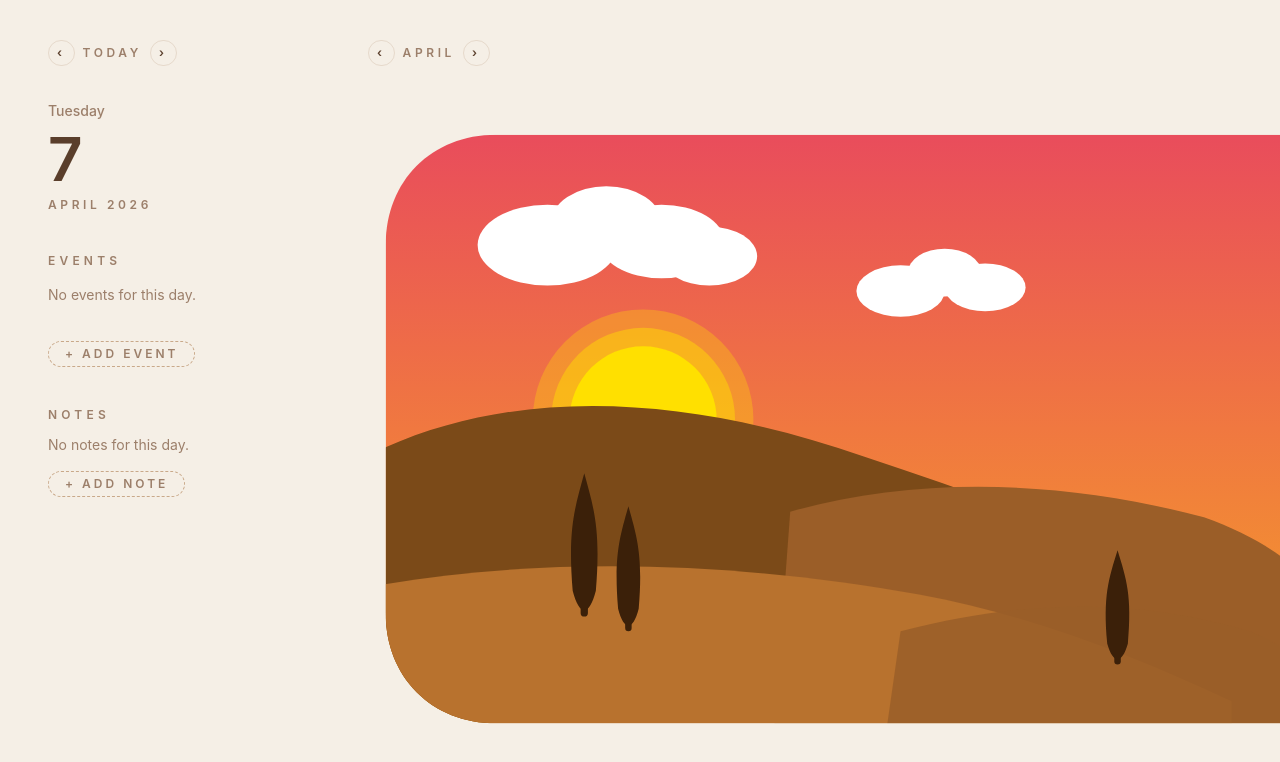
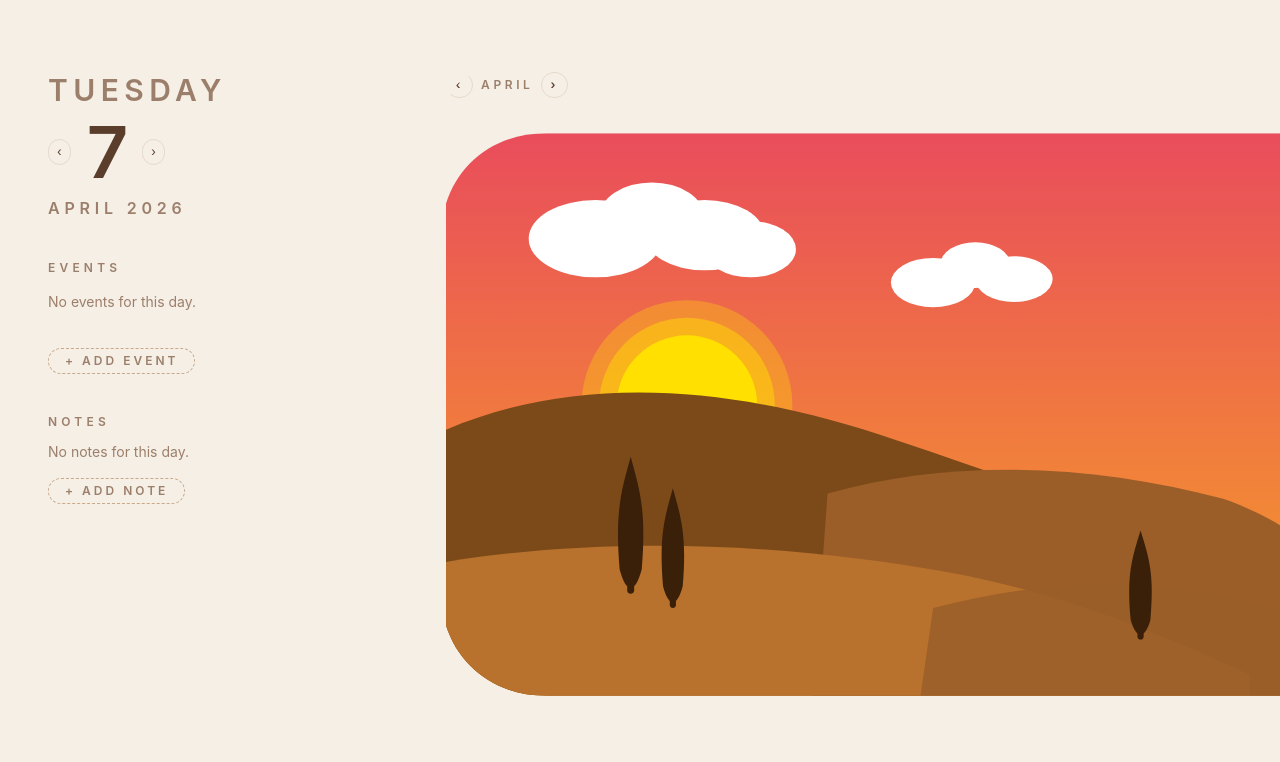
Before and after one commit to Subiksha1705/Kalender, a Next.js app in the folder kalender/: page / in a window 1280 px wide. Shown: the top 762 px of the page. Built offline with nearby package versions, Linux system fonts and the light colour scheme.

Commit message:
fix: dateblocker ui

```diff
--- a/kalender/components/calendar/CalendarPage.tsx
+++ b/kalender/components/calendar/CalendarPage.tsx
@@ -153,6 +153,28 @@ export default function CalendarPage() {
       return;
     }
     setSelectedDate(date);
+    setMonth(date.getMonth());
+    setYear(date.getFullYear());
+    setPanelState("open");
+  };
+
+  const handlePrevDay = () => {
+    if (!selectedDate) return;
+    const next = new Date(selectedDate);
+    next.setDate(next.getDate() - 1);
+    setSelectedDate(next);
+    setMonth(next.getMonth());
+    setYear(next.getFullYear());
+    setPanelState("open");
+  };
+
+  const handleNextDay = () => {
+    if (!selectedDate) return;
+    const next = new Date(selectedDate);
+    next.setDate(next.getDate() + 1);
+    setSelectedDate(next);
+    setMonth(next.getMonth());
+    setYear(next.getFullYear());
     setPanelState("open");
   };
 
@@ -213,6 +235,8 @@ export default function CalendarPage() {
         <div className={panelState === "closing" ? "event-panel-exit" : "event-panel-enter"}>
           <EventPanel
             selectedDate={selectedDate}
+            onPrevDay={handlePrevDay}
+            onNextDay={handleNextDay}
             events={eventsForSelected}
             notes={notesForSelected}
             onAdd={addEvent}
--- a/kalender/components/calendar/EventPanel.tsx
+++ b/kalender/components/calendar/EventPanel.tsx
@@ -7,6 +7,8 @@ import ConfirmDeleteModal from "@/components/ConfirmDeleteModal";
 
 type EventPanelProps = {
   selectedDate: Date | null;
+  onPrevDay?: () => void;
+  onNextDay?: () => void;
   events: CalendarEvent[];
   notes: Note[];
   onAdd: (date: Date, title: string, time: string, color?: string) => void;
@@ -42,11 +44,22 @@ const monthNames = [
   "November",
   "December",
 ];
+const weekdayNames = [
+  "Sunday",
+  "Monday",
+  "Tuesday",
+  "Wednesday",
+  "Thursday",
+  "Friday",
+  "Saturday",
+];
 
 const COLORS = ["#c87941", "#e8a838", "#4a9b6f", "#4a7fb5"];
 
 export default function EventPanel({
   selectedDate,
+  onPrevDay,
+  onNextDay,
   events,
   notes,
   onAdd,
@@ -171,8 +184,29 @@ export default function EventPanel({
     <>
       <aside className="flex h-full flex-col gap-6 rounded-[20px] bg-[#F5EFE6] p-8">
       <div>
-        <div className="text-[64px] font-bold leading-none text-[#1a1208]">
-          {selectedDate.getDate()}
+        <div className="text-[13px] font-semibold uppercase tracking-[0.2em] text-[#9a8a7a]">
+          {weekdayNames[selectedDate.getDay()]}
+        </div>
+        <div className="mt-2 flex items-center gap-4">
+          <button
+            type="button"
+            onClick={onPrevDay}
+            className="rounded-full border border-[#E6D9CB] px-2 py-1 text-xs text-[#5A3E2B] transition hover:border-[#C9A98A]"
+            aria-label="Previous day"
+          >
+            &#x2039;
+          </button>
+          <div className="text-[64px] font-bold leading-none text-[#1a1208]">
+            {selectedDate.getDate()}
+          </div>
+          <button
+            type="button"
+            onClick={onNextDay}
+            className="rounded-full border border-[#E6D9CB] px-2 py-1 text-xs text-[#5A3E2B] transition hover:border-[#C9A98A]"
+            aria-label="Next day"
+          >
+            &#x203A;
+          </button>
         </div>
         <div className="mt-1 text-[13px] uppercase tracking-[0.15em] text-[#9a8a7a]">
           {monthNames[selectedDate.getMonth()].toUpperCase()}
@@ -193,16 +227,23 @@ export default function EventPanel({
               <div className="flex-1">
                 {editingId === event.id ? (
                   <div className="flex flex-col gap-2">
+                    <span className="text-[11px] font-semibold uppercase tracking-[0.2em] text-[#9a8a7a]">
+                      Event name
+                    </span>
                     <input
                       value={editingTitle}
                       onChange={(e) => setEditingTitle(e.target.value)}
                       className="w-full border-0 border-b border-[#ccc] bg-transparent px-0 py-1 text-[14px] text-[#1a1208] focus:outline-none"
                     />
+                    <span className="text-[11px] font-semibold uppercase tracking-[0.2em] text-[#9a8a7a]">
+                      Event time
+                    </span>
                     <input
-                      type="time"
+                      type="text"
                       value={editingTime}
                       onChange={(e) => setEditingTime(e.target.value)}
                       className="w-full border-0 border-b border-[#ccc] bg-transparent px-0 py-1 text-[14px] text-[#1a1208] focus:outline-none"
+                      placeholder="Event time"
                     />
                     <div className="flex items-center gap-2">
                       {COLORS.map((c) => (
--- a/kalender/components/weather/DateBlock.tsx
+++ b/kalender/components/weather/DateBlock.tsx
@@ -1,5 +1,8 @@
 type DateBlockProps = {
   date: Date;
+  onPrev?: () => void;
+  onNext?: () => void;
+  onOpen?: () => void;
 };
 
 const monthNames = [
@@ -27,7 +30,7 @@ const weekdayNames = [
   "Saturday",
 ];
 
-export default function DateBlock({ date }: DateBlockProps) {
+export default function DateBlock({ date, onPrev, onNext, onOpen }: DateBlockProps) {
   const dayName = weekdayNames[date.getDay()];
   const monthName = monthNames[date.getMonth()];
   const dayNumber = date.getDate();
@@ -35,11 +38,36 @@ export default function DateBlock({ date }: DateBlockProps) {
 
   return (
     <div className="flex flex-col gap-2 text-[#5A3E2B]">
-      <span className="text-sm font-medium text-[#9C7F6A]">{dayName}</span>
-      <div className="text-6xl font-semibold leading-none tracking-tight">
-        {dayNumber}
+      <span className="text-3xl font-semibold uppercase tracking-[0.18em] text-[#9C7F6A]">
+        {dayName}
+      </span>
+      <div className="flex items-center gap-4">
+        <button
+          type="button"
+          onClick={onPrev}
+          className="rounded-full border border-[#E6D9CB] px-2 py-1 text-xs text-[#5A3E2B] transition hover:border-[#C9A98A]"
+          aria-label="Previous day"
+        >
+          &#x2039;
+        </button>
+        <button
+          type="button"
+          onClick={onOpen}
+          className="text-7xl font-semibold leading-none tracking-tight text-[#5A3E2B]"
+          aria-label="Open calendar"
+        >
+          {dayNumber}
+        </button>
+        <button
+          type="button"
+          onClick={onNext}
+          className="rounded-full border border-[#E6D9CB] px-2 py-1 text-xs text-[#5A3E2B] transition hover:border-[#C9A98A]"
+          aria-label="Next day"
+        >
+          &#x203A;
+        </button>
       </div>
-      <div className="text-xs font-semibold uppercase tracking-[0.3em] text-[#9C7F6A]">
+      <div className="text-md font-semibold uppercase tracking-[0.3em] text-[#9C7F6A]">
         {monthName} {year}
       </div>
     </div>
--- a/kalender/components/weather/WeatherCard.tsx
+++ b/kalender/components/weather/WeatherCard.tsx
@@ -3,7 +3,6 @@
 import { useRouter } from "next/navigation";
 import { useEffect, useMemo, useState } from "react";
 import DateBlock from "./DateBlock";
-import DayNav from "./DayNav";
 import DesertScene from "./DesertScene";
 import EventsList from "./EventsList";
 import NotesList from "./NotesList";
@@ -78,32 +77,18 @@ export default function WeatherCard({ season }: WeatherCardProps) {
   return (
     <section className="flex min-h-screen w-full flex-col bg-[#F5EFE6] px-6 py-10 md:px-12 lg:pr-0">
       <div className="mx-auto flex w-full max-w-none flex-1 flex-col gap-8">
-        <div className="grid w-full grid-cols-[1fr_auto] items-center gap-4 lg:grid-cols-[minmax(240px,1fr)_minmax(0,3fr)]">
-          <div className="flex items-center justify-start">
-            <DayNav onPrev={goToPrevDay} onNext={goToNextDay} />
-          </div>
-          <div className="flex items-center justify-end lg:justify-start">
-            <MonthNav
-              month={monthLabel}
-              onPrev={goToPrevMonth}
-              onNext={goToNextMonth}
-              onLabelClick={handleNavigate}
-            />
-          </div>
+        <div className="flex w-full items-center justify-start">
         </div>
 
         <div className="grid flex-1 items-start gap-6 lg:grid-cols-[minmax(240px,1fr)_minmax(0,3fr)] lg:items-stretch lg:min-h-[70vh]">
           <div className="flex flex-col gap-10">
             <div className={isEntering ? "anim-in-date" : ""}>
-              <button
-                type="button"
-                onClick={handleNavigate}
-                className="text-left cursor-pointer"
-                aria-label="Open calendar"
-                title="Open calendar"
-              >
-                <DateBlock date={selectedDate} />
-              </button>
+              <DateBlock
+                date={selectedDate}
+                onPrev={goToPrevDay}
+                onNext={goToNextDay}
+                onOpen={handleNavigate}
+              />
             </div>
             <div className={isEntering ? "anim-in-events" : ""}>
               <EventsList selectedDate={selectedDate} />
@@ -114,7 +99,14 @@ export default function WeatherCard({ season }: WeatherCardProps) {
           </div>
 
           <div className="relative">
-            <div className="relative ml-auto aspect-[13/9] w-full overflow-hidden rounded-[28px] lg:aspect-auto lg:h-full lg:w-full lg:rounded-l-[40px] lg:rounded-r-none">
+
+            <div className="relative ml-auto aspect-[13/9] w-[96%] overflow-hidden rounded-[28px] md:w-[94%] lg:aspect-auto lg:h-[92%] lg:w-[92%] lg:self-center lg:rounded-l-[40px] lg:rounded-r-none">
+            <MonthNav
+            month={monthLabel}
+            onPrev={goToPrevMonth}
+            onNext={goToNextMonth}
+            onLabelClick={handleNavigate}
+          />
               <DesertScene season={season} isExiting={false} isEntering={isEntering} />
             </div>
           </div>
```
